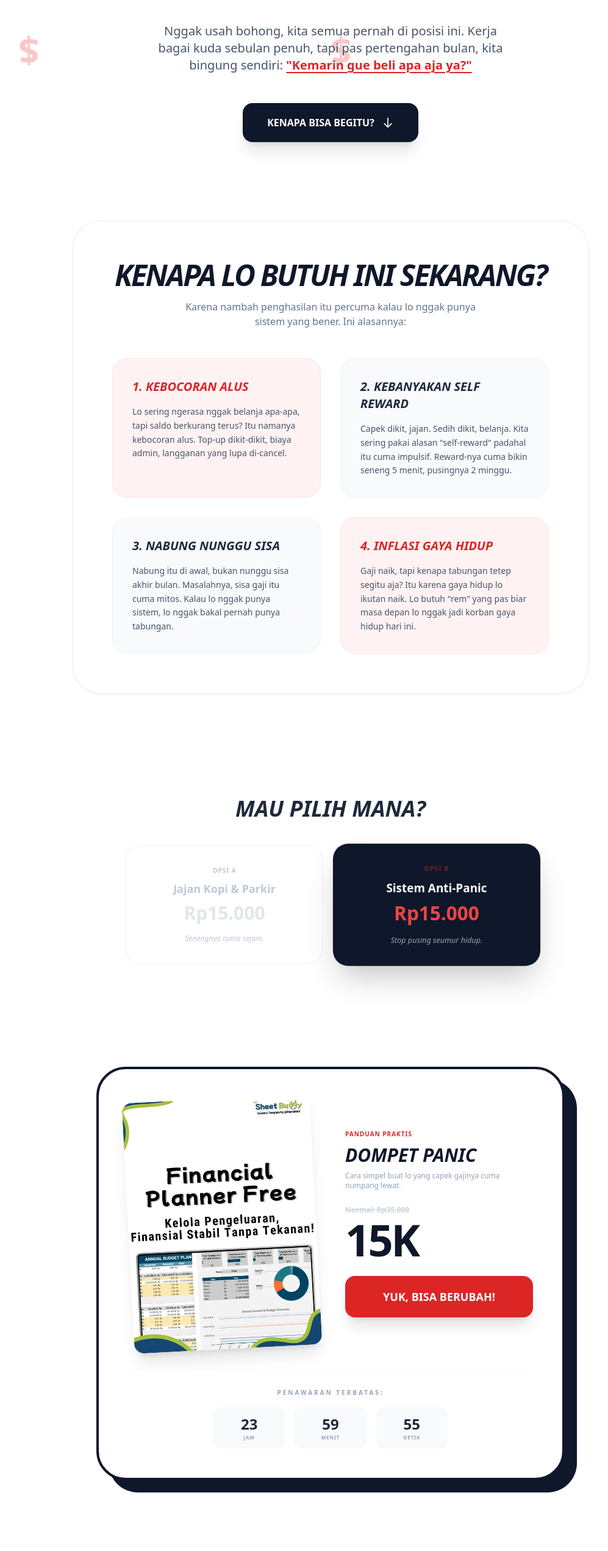
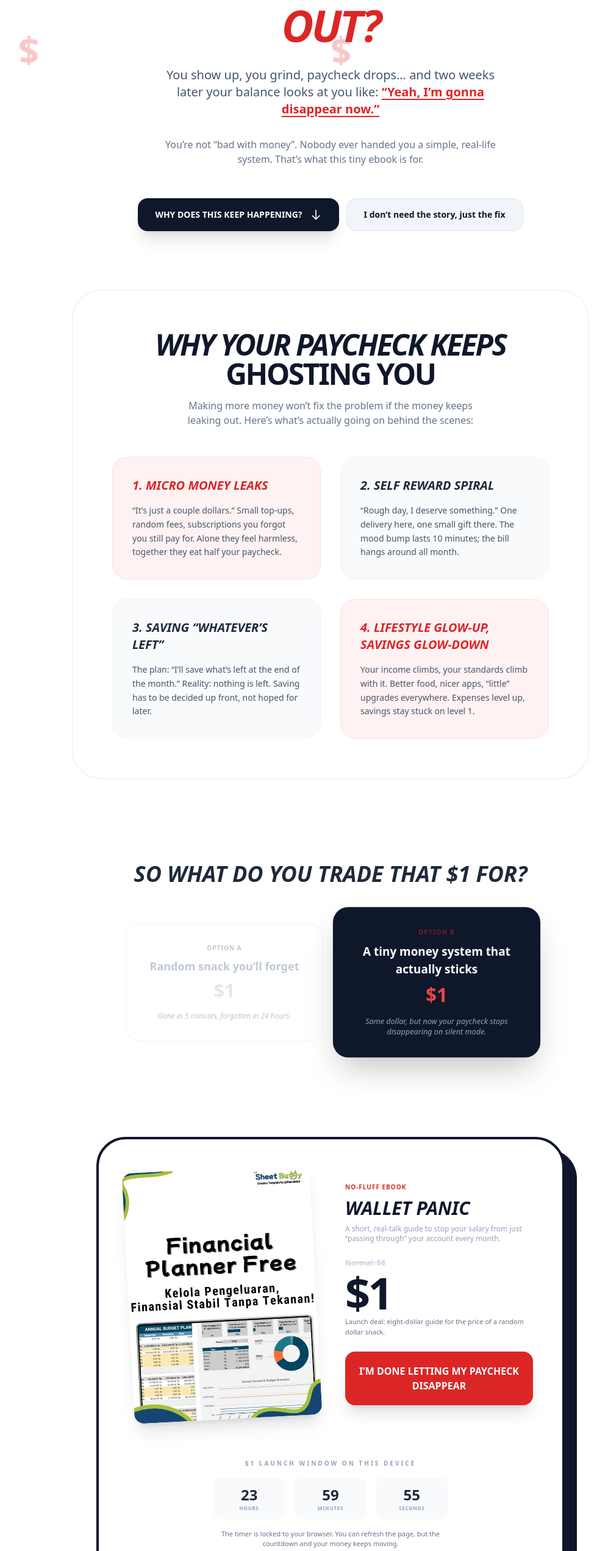
Before and after one commit to sigawari/budget-planner, a Nuxt app: page / in a window 1280 px wide. Shown: the part 235-2778 px from the top of the page at 61% size, without its empty margins (98-1095 px from the left). Built offline with nearby package versions, Linux system fonts and the light colour scheme.

Commit message:
Revamp index.vue layout and content for enhanced user engagement and clarity

```diff
--- a/app/pages/index.vue
+++ b/app/pages/index.vue
@@ -1,126 +1,223 @@
 <template>
   <div class="min-h-screen bg-white text-slate-800 font-sans selection:bg-red-200 overflow-x-hidden relative">
+    <!-- money rain -->
     <div v-for="n in 30" :key="n" class="cash text-6xl text-red-500 font-black">$</div>
 
-      <main class="max-w-4xl mx-auto px-6 py-16 md:py-24 relative z-10 space-y-32">
+    <main class="max-w-4xl mx-auto px-6 py-16 md:py-24 relative z-10 space-y-24">
 
+      <!-- HERO -->
       <section class="text-center space-y-8 animate-fade-in">
         <h1 class="text-5xl md:text-7xl font-black leading-tight tracking-tighter text-slate-900">
-            CAPEK KERJA,<br/>
-            <span class="text-red-600 italic">TAPI UANGNYA MANA?</span>
+          YOU WORK ALL MONTH,<br />
+          <span class="text-red-600 italic">BUT YOUR MONEY PEACES OUT?</span>
         </h1>
 
         <p class="text-lg md:text-xl text-slate-600 leading-relaxed max-w-xl mx-auto">
-            Nggak usah bohong, kita semua pernah di posisi ini. Kerja bagai kuda sebulan penuh, tapi pas pertengahan bulan, kita bingung sendiri: <span class="text-red-600 font-bold underline decoration-2 underline-offset-4 font-italic">"Kemarin gue beli apa aja ya?"</span>
+          You show up, you grind, paycheck drops… and two weeks later your balance looks at you like:
+          <span class="text-red-600 font-bold underline decoration-2 underline-offset-4">
+            “Yeah, I’m gonna disappear now.”
+          </span>
         </p>
 
-          <div class="flex justify-center pt-4">
-            <button @click="scrollTo('#why')" class="group flex items-center gap-3 px-10 py-5 bg-slate-900 text-white font-black rounded-2xl hover:bg-red-600 transition-all duration-300 transform hover:-translate-y-1 shadow-xl">
-              KENAPA BISA BEGITU?
-              <svg class="w-5 h-5 group-hover:translate-y-1 transition-transform" fill="none" stroke="currentColor" viewBox="0 0 24 24"><path stroke-linecap="round" stroke-linejoin="round" stroke-width="2" d="M19 14l-7 7m0 0l-7-7m7 7V3"></path></svg>
+        <p class="text-sm md:text-base text-slate-500 max-w-xl mx-auto">
+          You’re not “bad with money”. Nobody ever handed you a simple, real-life system.
+          That’s what this tiny ebook is for.
+        </p>
+
+        <div class="flex flex-wrap justify-center gap-3 pt-5">
+          <!-- Button: why -->
+          <button
+            @click="scrollTo('#why')"
+            class="group flex items-center gap-3 px-7 py-4 bg-slate-900 text-white text-xs md:text-sm font-black rounded-2xl hover:bg-red-600 transition-all duration-300 transform hover:-translate-y-1 shadow-xl"
+          >
+            WHY DOES THIS KEEP HAPPENING?
+            <svg
+              class="w-5 h-5 group-hover:translate-y-1 transition-transform"
+              fill="none"
+              stroke="currentColor"
+              viewBox="0 0 24 24"
+            >
+              <path stroke-linecap="round" stroke-linejoin="round" stroke-width="2"
+                d="M19 14l-7 7m0 0l-7-7m7 7V3" />
+            </svg>
+          </button>
+
+          <!-- Button: straight to offer -->
+          <button
+            @click="scrollTo('#offer')"
+            class="flex items-center gap-2 px-7 py-4 bg-slate-100 text-slate-900 text-xs md:text-sm font-semibold rounded-2xl hover:bg-slate-200 border border-slate-200 transition-all duration-300"
+          >
+            I don’t need the story, just the fix
           </button>
         </div>
       </section>
 
-        <section id="why" class="space-y-12 bg-white p-8 md:p-16 rounded-[3rem] border-2 border-slate-100 shadow-sm">
+      <!-- WHY SECTION -->
+      <section
+        id="why"
+        class="space-y-12 bg-white p-8 md:p-16 rounded-[3rem] border-2 border-slate-100 shadow-sm"
+      >
         <div class="text-center space-y-4">
-            <h2 class="text-3xl md:text-5xl font-black text-slate-900 uppercase italic tracking-tighter">Kenapa Lo Butuh Ini Sekarang?</h2>
-            <p class="text-slate-500 max-w-lg mx-auto">Karena nambah penghasilan itu percuma kalau lo nggak punya sistem yang bener. Ini alasannya:</p>
+          <h2 class="text-3xl md:text-5xl font-black text-slate-900 uppercase italic tracking-tighter">
+            Why Your Paycheck Keeps <span class="not-italic">Ghosting You</span>
+          </h2>
+          <p class="text-slate-500 max-w-lg mx-auto">
+            Making more money won’t fix the problem if the money keeps leaking out.
+            Here’s what’s actually going on behind the scenes:
+          </p>
         </div>
 
         <div class="grid md:grid-cols-2 gap-8">
           <div class="space-y-4 p-8 bg-red-50 rounded-3xl border border-red-100">
-              <h3 class="text-xl font-black text-red-600 uppercase italic">1. Kebocoran Alus</h3>
+            <h3 class="text-xl font-black text-red-600 uppercase italic">
+              1. Micro money leaks
+            </h3>
             <p class="text-sm text-slate-600 leading-relaxed">
-                Lo sering ngerasa nggak belanja apa-apa, tapi saldo berkurang terus? Itu namanya kebocoran alus. Top-up dikit-dikit, biaya admin, langganan yang lupa di-cancel.
+              “It’s just a couple dollars.” Small top-ups, random fees, subscriptions you forgot
+              you still pay for. Alone they feel harmless, together they eat half your paycheck.
             </p>
           </div>
-            <div class="space-y-4 p-8 bg-slate-50 rounded-3xl border border-slate-100 group hover:border-red-500 transition-colors">
-              <h3 class="text-xl font-black text-slate-800 uppercase italic group-hover:text-red-600">2. Kebanyakan Self Reward</h3>
+
+          <div
+            class="space-y-4 p-8 bg-slate-50 rounded-3xl border border-slate-100 group hover:border-red-500 transition-colors"
+          >
+            <h3 class="text-xl font-black text-slate-800 uppercase italic group-hover:text-red-600">
+              2. Self Reward spiral
+            </h3>
             <p class="text-sm text-slate-600 leading-relaxed">
-                Capek dikit, jajan. Sedih dikit, belanja. Kita sering pakai alasan "self-reward" padahal itu cuma impulsif. Reward-nya cuma bikin seneng 5 menit, pusingnya 2 minggu.
+              “Rough day, I deserve something.” One delivery here, one small gift there.
+              The mood bump lasts 10 minutes; the bill hangs around all month.
             </p>
           </div>
+
           <div class="space-y-4 p-8 bg-slate-50 rounded-3xl border border-slate-100">
-              <h3 class="text-xl font-black text-slate-800 uppercase italic">3. Nabung Nunggu Sisa</h3>
+            <h3 class="text-xl font-black text-slate-800 uppercase italic">
+              3. Saving “whatever’s left”
+            </h3>
             <p class="text-sm text-slate-600 leading-relaxed">
-                Nabung itu di awal, bukan nunggu sisa akhir bulan. Masalahnya, sisa gaji itu cuma mitos. Kalau lo nggak punya sistem, lo nggak bakal pernah punya tabungan.
+              The plan: “I’ll save what’s left at the end of the month.”
+              Reality: nothing is left. Saving has to be decided up front, not hoped for later.
             </p>
           </div>
+
           <div class="space-y-4 p-8 bg-red-50 rounded-3xl border border-red-100">
-              <h3 class="text-xl font-black text-red-600 uppercase italic">4. Inflasi Gaya Hidup</h3>
+            <h3 class="text-xl font-black text-red-600 uppercase italic">
+              4. Lifestyle glow-up, savings glow-down
+            </h3>
             <p class="text-sm text-slate-600 leading-relaxed">
-                Gaji naik, tapi kenapa tabungan tetep segitu aja? Itu karena gaya hidup lo ikutan naik. Lo butuh "rem" yang pas biar masa depan lo nggak jadi korban gaya hidup hari ini.
+              Your income climbs, your standards climb with it. Better food, nicer apps, “little”
+              upgrades everywhere. Expenses level up, savings stay stuck on level 1.
             </p>
           </div>
         </div>
       </section>
 
+      <!-- CHOICE SECTION -->
       <section class="text-center space-y-10 py-10">
-          <h2 class="text-4xl font-black italic">MAU PILIH MANA?</h2>
+        <h2 class="text-4xl font-black italic">SO WHAT DO YOU TRADE THAT $1 FOR?</h2>
         <div class="grid md:grid-cols-2 gap-6 max-w-2xl mx-auto items-center">
           <div class="p-8 bg-white border-2 border-slate-100 rounded-3xl opacity-60">
-              <p class="text-slate-400 font-bold uppercase text-[10px] mb-2 tracking-widest">Opsi A</p>
-              <p class="text-lg font-black text-slate-400">Jajan Kopi & Parkir</p>
-              <p class="text-3xl font-black text-slate-300 mt-2">Rp15.000</p>
-              <p class="text-xs text-slate-400 mt-4 italic">Senengnya cuma sejam.</p>
+            <p class="text-slate-400 font-bold uppercase text-[10px] mb-2 tracking-widest">Option A</p>
+            <p class="text-lg font-black text-slate-400">Random snack you’ll forget</p>
+            <p class="text-3xl font-black text-slate-300 mt-2">$1</p>
+            <p class="text-xs text-slate-400 mt-4 italic">Gone in 5 minutes, forgotten in 24 hours.</p>
           </div>
+
           <div class="p-8 bg-slate-900 text-white rounded-3xl shadow-2xl scale-105">
-              <p class="text-red-600 font-black uppercase text-[10px] mb-2 tracking-widest animate-pulse">Opsi B</p>
-              <p class="text-lg font-black">Sistem Anti-Panic</p>
-              <p class="text-3xl font-black text-red-500 mt-2">Rp15.000</p>
-              <p class="text-xs text-slate-400 mt-4 italic">Stop pusing seumur hidup.</p>
+            <p
+              class="text-red-600 font-black uppercase text-[10px] mb-2 tracking-widest animate-pulse"
+            >
+              Option B
+            </p>
+            <p class="text-lg font-black">A tiny money system that actually sticks</p>
+            <p class="text-3xl font-black text-red-500 mt-2">$1</p>
+            <p class="text-xs text-slate-400 mt-4 italic">
+              Same dollar, but now your paycheck stops disappearing on silent mode.
+            </p>
           </div>
         </div>
       </section>
 
-        <section class="max-w-3xl mx-auto pb-20">
-          <div class="bg-white border-4 border-slate-900 rounded-[3rem] p-8 md:p-12 shadow-[20px_20px_0px_0px_rgba(15,23,42,1)] space-y-8">
+      <!-- PRODUCT / EBOOK SECTION -->
+      <section id="offer" class="max-w-3xl mx-auto pb-8">
+        <div
+          class="bg-white border-4 border-slate-900 rounded-[3rem] p-8 md:p-12 shadow-[20px_20px_0px_0px_rgba(15,23,42,1)] space-y-8"
+        >
           <div class="grid md:grid-cols-2 gap-12 items-center">
             <div class="relative group">
               <img
                 src="/ebook.png"
-                  alt="Panduan Dompet Panic"
+                alt="Wallet Panic Guide"
                 class="relative w-full rounded-2xl shadow-xl transform group-hover:rotate-0 -rotate-3 transition-transform duration-500"
               />
             </div>
 
             <div class="space-y-6 text-center md:text-left">
               <div class="space-y-2">
-                  <p class="text-[10px] font-black uppercase text-red-600 tracking-widest">Panduan Praktis</p>
-                  <h3 class="text-3xl font-black text-slate-900 leading-tight italic uppercase">Dompet Panic</h3>
-                  <p class="text-xs text-slate-400">Cara simpel buat lo yang capek gajinya cuma numpang lewat.</p>
+                <p class="text-[10px] font-black uppercase text-red-600 tracking-widest">
+                  No-fluff ebook
+                </p>
+                <h3 class="text-3xl font-black text-slate-900 leading-tight italic uppercase">
+                  Wallet Panic
+                </h3>
+                <p class="text-xs text-slate-400">
+                  A short, real-talk guide to stop your salary from just “passing through”
+                  your account every month.
+                </p>
               </div>
 
               <div class="space-y-1">
-                  <p class="text-xs font-bold text-slate-300 line-through">Normal: Rp35.000</p>
-                  <div class="text-7xl font-black text-slate-900 tracking-tighter">15K</div>
+                <p class="text-xs font-bold text-slate-300 line-through">
+                  Normal: $8
+                </p>
+                <div class="text-6xl md:text-7xl font-black text-slate-900 tracking-tighter">
+                  $1
+                </div>
+                <p class="text-[11px] text-slate-500">
+                  Launch deal: eight-dollar guide for the price of a random dollar snack.
+                </p>
               </div>
 
-                <button class="w-full py-5 bg-red-600 hover:bg-slate-900 text-white font-black rounded-2xl shadow-xl transition-all active:scale-95 text-lg">
-                  YUK, BISA BERUBAH!
+              <button
+                class="w-full py-5 bg-red-600 hover:bg-slate-900 text-white font-black rounded-2xl shadow-xl transition-all active:scale-95 text-m"
+              >
+                I’M DONE LETTING MY PAYCHECK DISAPPEAR
               </button>
             </div>
           </div>
 
-            <div v-if="saleActive" class="pt-8 border-t border-slate-50 text-center space-y-4">
-              <p class="text-[10px] font-black uppercase text-slate-400 tracking-[0.3em]">Penawaran Terbatas:</p>
+          <div
+            v-if="saleActive"
+            class="pt-8 border-t border-slate-50 text-center space-y-4"
+          >
+            <p class="text-[10px] font-black uppercase text-slate-400 tracking-[0.3em]">
+              $1 Launch Window On This Device
+            </p>
             <div class="grid grid-cols-3 gap-4 max-w-sm mx-auto">
-                <div v-for="(val, unit) in { JAM: hours, MENIT: minutes, DETIK: seconds }" :key="unit" class="bg-slate-50 p-3 rounded-xl">
-                  <div class="text-2xl font-black text-slate-800 tabular-nums">{{ pad(val) }}</div>
-                  <div class="text-[8px] font-bold text-slate-400 tracking-widest uppercase">{{ unit }}</div>
+              <div
+                v-for="(val, unit) in { HOURS: hours, MINUTES: minutes, SECONDS: seconds }"
+                :key="unit"
+                class="bg-slate-50 p-3 rounded-xl"
+              >
+                <div class="text-2xl font-black text-slate-800 tabular-nums">
+                  {{ pad(val) }}
+                </div>
+                <div class="text-[8px] font-bold text-slate-400 tracking-widest uppercase">
+                  {{ unit }}
                 </div>
               </div>
+            </div>
+            <p class="text-[11px] text-slate-500 max-w-sm mx-auto">
+              The timer is locked to your browser. You can refresh the page,
+              but the countdown and your money keeps moving.
+            </p>
           </div>
         </div>
       </section>
     </main>
-
-      <footer class="py-12 text-center opacity-30">
-        <p class="text-slate-400 text-[9px] font-black tracking-[0.5em] uppercase px-4">Dompet.Panic &copy; 2025</p>
-      </footer>
   </div>
 </template>
+
 
 <script setup>
 import { ref, computed, onMounted, onBeforeUnmount } from 'vue'
@@ -128,12 +225,20 @@
 const promoSlots = ref(8)
 const remainingMs = ref(0)
 const saleActive = computed(() => remainingMs.value > 0)
-  const SALE_DURATION = 48 * 60 * 60 * 1000
+
+const SALE_DURATION = 48 * 60 * 60 * 1000 // 48 hours
 const STORAGE_KEY = 'panic_v5_session'
 
-  const hours = computed(() => Math.floor((remainingMs.value % (24 * 3600000)) / 3600000))
-  const minutes = computed(() => Math.floor((remainingMs.value % 3600000) / 60000))
-  const seconds = computed(() => Math.floor((remainingMs.value % 60000) / 1000))
+const hours = computed(() =>
+  Math.floor((remainingMs.value % (24 * 3600000)) / 3600000)
+)
+const minutes = computed(() =>
+  Math.floor((remainingMs.value % 3600000) / 60000)
+)
+const seconds = computed(() =>
+  Math.floor((remainingMs.value % 60000) / 1000)
+)
+
 const pad = (n) => String(n).padStart(2, '0')
 
 const scrollTo = (id) => {
@@ -141,49 +246,89 @@
   if (el) el.scrollIntoView({ behavior: 'smooth' })
 }
 
-  let timerInterval = null
+let timerInterval
+
 onMounted(() => {
   let end = localStorage.getItem(STORAGE_KEY)
+
   if (!end) {
-      end = Date.now() + SALE_DURATION
+    end = String(Date.now() + SALE_DURATION)
     localStorage.setItem(STORAGE_KEY, end)
   }
-    const updateTimer = () => { remainingMs.value = Math.max(0, parseInt(end) - Date.now()) }
+
+  const updateTimer = () => {
+    remainingMs.value = Math.max(0, parseInt(end) - Date.now())
+  }
+
   updateTimer()
-    timerInterval = setInterval(updateTimer, 1000)
+  timerInterval = window.setInterval(updateTimer, 1000)
 
-    setInterval(() => {
+  // contoh dummy “slot promo berkurang”
+  window.setInterval(() => {
     if (promoSlots.value > 1) promoSlots.value--
   }, 45000)
 })
 
-  onBeforeUnmount(() => { if (timerInterval) clearInterval(timerInterval) })
+onBeforeUnmount(() => {
+  if (timerInterval) window.clearInterval(timerInterval)
+})
 </script>
 
 <style>
 @import url('https://fonts.googleapis.com/css2?family=Plus+Jakarta+Sans:ital,wght@0,800;1,800&display=swap');
 
-  body { font-family: 'Plus Jakarta Sans', sans-serif; background-color: #ffffff; scroll-behavior: smooth; }
-
-  .money-rain { overflow: hidden; }
-  .cash { position: absolute; top: -100px; user-select: none; animation: fall linear infinite; opacity: 0; }
-  @keyframes fall {
-    0% { transform: translateY(-100px) rotate(0deg); opacity: 0; }
-    20% { opacity: 0.3; }
-    80% { opacity: 0.3; }
-    100% { transform: translateY(110vh) rotate(360deg); opacity: 0; }
+body {
+  font-family: 'Plus Jakarta Sans', sans-serif;
+  background-color: #ffffff;
+  scroll-behavior: smooth;
 }
 
-  .cash:nth-child(2) { left: 10%; animation-duration: 8s; animation-delay: 1s; }
+/* money rain */
+.cash {
+  position: absolute;
+  top: -100px;
+  user-select: none;
+  animation: fall linear infinite;
+  opacity: 0;
+}
+
+@keyframes fall {
+  0% {
+    transform: translateY(-100px) rotate(0deg);
+    opacity: 0;
+  }
+  20% {
+    opacity: 0.3;
+  }
+  80% {
+    opacity: 0.3;
+  }
+  100% {
+    transform: translateY(110vh) rotate(360deg);
+    opacity: 0;
+  }
+}
+
+.cash:nth-child(2) { left: 10%; animation-duration: 8s;  animation-delay: 1s; }
 .cash:nth-child(4) { left: 30%; animation-duration: 12s; animation-delay: 3s; }
 .cash:nth-child(6) { left: 50%; animation-duration: 10s; animation-delay: 0s; }
 .cash:nth-child(8) { left: 70%; animation-duration: 14s; animation-delay: 2s; }
-  .cash:nth-child(10) { left: 90%; animation-duration: 9s; animation-delay: 4s; }
-  .cash:nth-child(12) { left: 20%; animation-duration: 11s; animation-delay: 5s; }
+.cash:nth-child(10){ left: 90%; animation-duration: 9s;  animation-delay: 4s; }
+.cash:nth-child(12){ left: 20%; animation-duration: 11s; animation-delay: 5s; }
 
-  .animate-fade-in { animation: fadeIn 1s ease-out; }
+/* fade-in hero */
+.animate-fade-in {
+  animation: fadeIn 1s ease-out;
+}
+
 @keyframes fadeIn {
-    from { opacity: 0; transform: translateY(20px); }
-    to { opacity: 1; transform: translateY(0); }
+  from {
+    opacity: 0;
+    transform: translateY(20px);
+  }
+  to {
+    opacity: 1;
+    transform: translateY(0);
+  }
 }
 </style>
```
Lines whose indentation alone changed are shown as unchanged.
